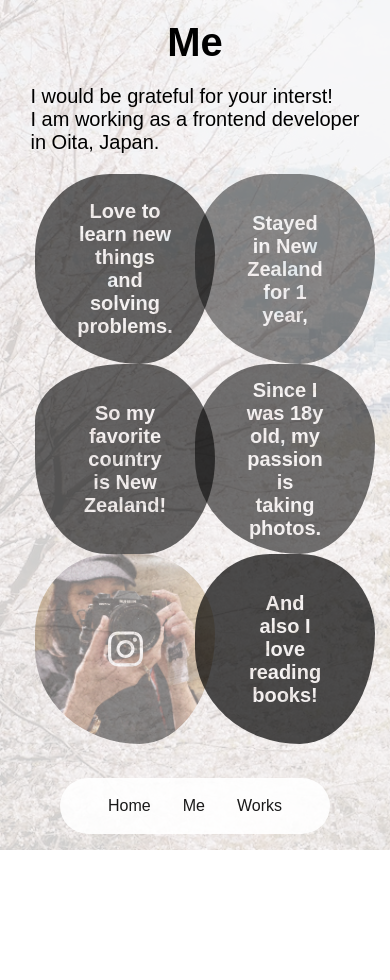
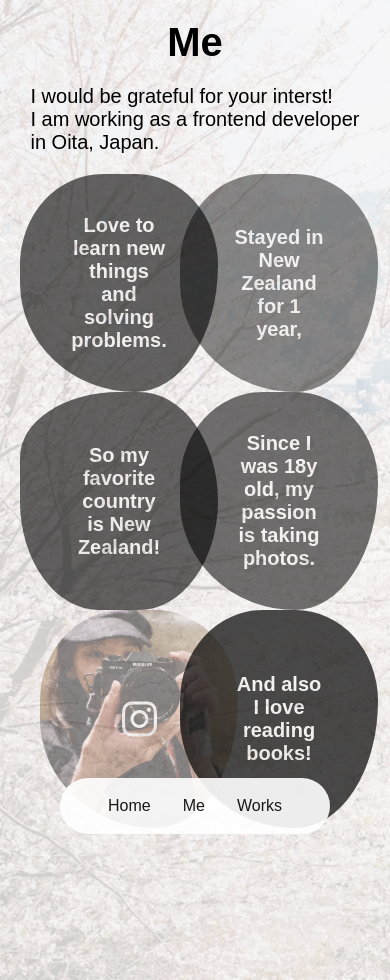
Before and after one commit to arisa277/react_portfolio, a React (Create React App) app: page /Me in a window 390 px wide. Before the commit the page ends 850 px from the top, so only its background shows below. Built offline with nearby package versions, Linux system fonts and the light colour scheme.

Commit message:
change icon

```diff
--- a/public/index.html
+++ b/public/index.html
@@ -2,14 +2,14 @@
 <html lang="en">
   <head>
     <meta charset="utf-8" />
-    <link rel="icon" href="%PUBLIC_URL%/favicon.ico" />
+    <link rel="icon" href="./icon.JPG" />
     <meta name="viewport" content="width=device-width, initial-scale=1" />
     <meta name="theme-color" content="#000000" />
     <meta
       name="description"
       content="Web site created using create-react-app"
     />
-    <link rel="apple-touch-icon" href="%PUBLIC_URL%/logo192.png" />
+    <link rel="apple-touch-icon" href="./icon.JPG" />
     <!--
       manifest.json provides metadata used when your web app is installed on a
       user's mobile device or desktop. See https://developers.google.com/web/fundamentals/web-app-manifest/
@@ -24,7 +24,7 @@
       work correctly both with client-side routing and a non-root public URL.
       Learn how to configure a non-root public URL by running `npm run build`.
     -->
-    <title>React App</title>
+    <title>Arisa Nii</title>
   </head>
   <body>
     <noscript>You need to enable JavaScript to run this app.</noscript>
--- a/src/Pages/Me-module.css
+++ b/src/Pages/Me-module.css
@@ -110,7 +110,7 @@
 
 @media (max-width: 786px) {
   .about_container {
-    min-height: 850px;
+    min-height: 980px;
   }
 
   .sp-br {
@@ -129,7 +129,7 @@
     width: 100%;
     margin: 0 auto;
     padding-bottom: 70px;
-    grid-template-columns: 160px 160px;
+    grid-template-columns: 160px 170px;
   }
 
   .about_circle-1,
@@ -140,11 +140,11 @@
   .about_circle-6,
   .about_circle-7,
   .about_circle-8 {
-    width: 80px;
-    height: 90px;
-    margin: 0 auto;
+    width: 90px;
+    height: 110px;
     mix-blend-mode: none;
     justify-content: center;
+    padding: 2.7em;
   }
 
   .about_circle-3 {
--- a/src/Pages/Me.js
+++ b/src/Pages/Me.js
@@ -15,7 +15,6 @@ const Me = () => {
          </p>
         </div>
         <div className="about_circles">
-
             <div className="about_circle-1">Love to learn new things and solving problems.</div>
             <div className="about_circle-2">
             Stayed in New Zealand for 1 year,
```
Also changed, not shown: public/icon.JPG (added).
